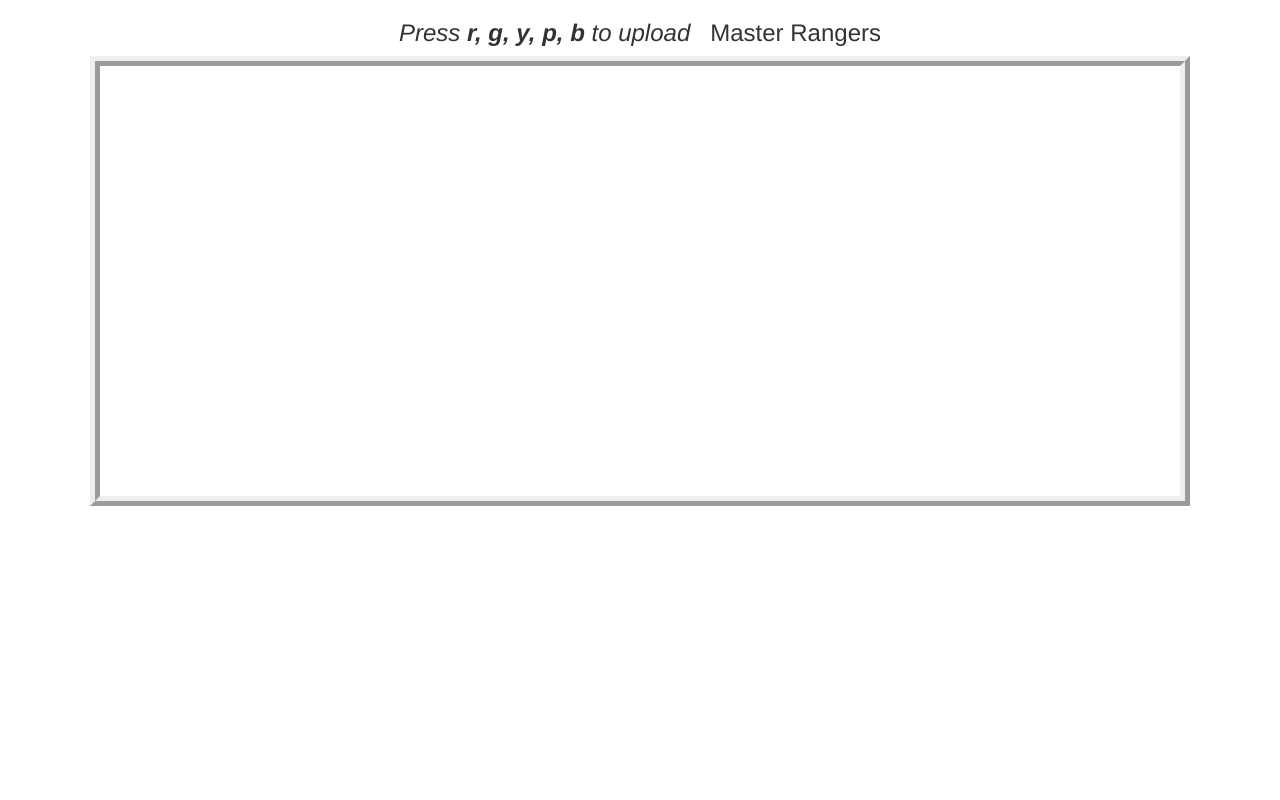
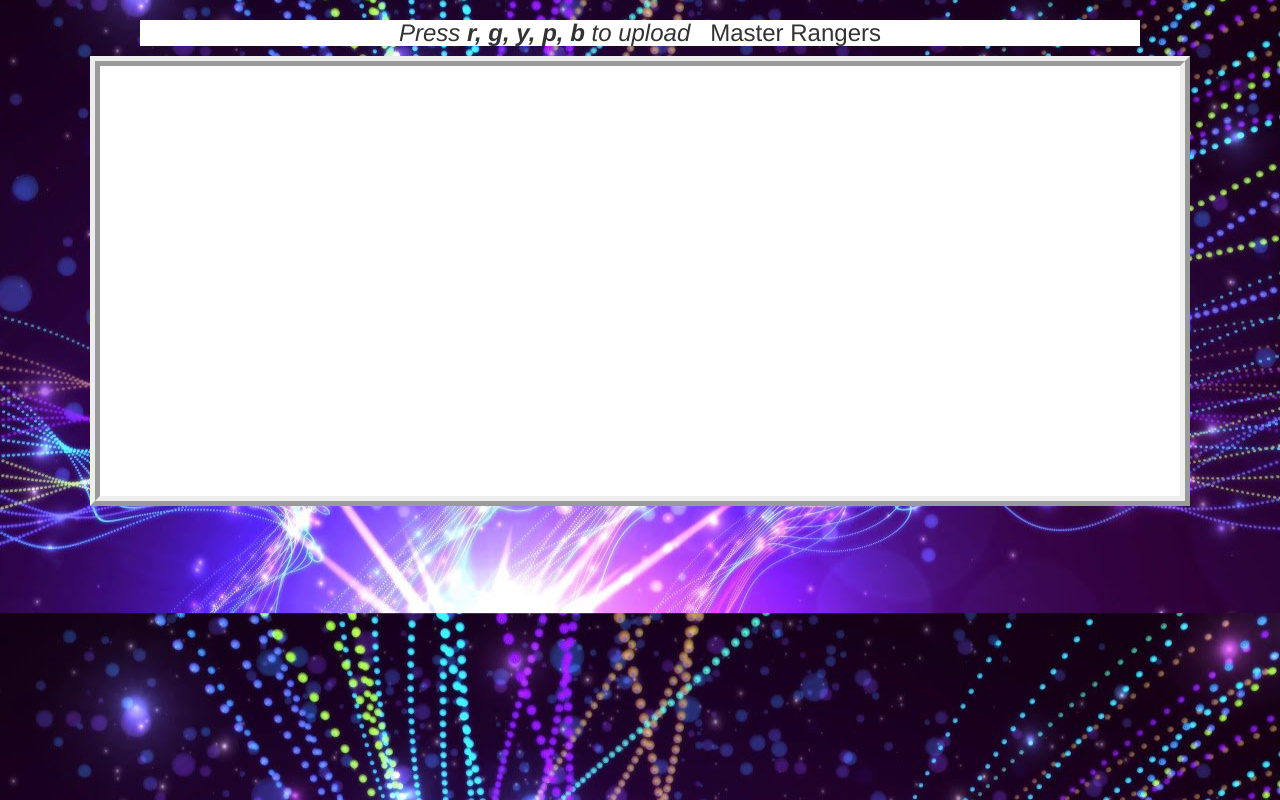
Before and after one commit to omiipatel22/Master-Rangers, a plain HTML site: page index.html in a window 1280 px wide. Drawn offline with nearby package versions, Linux system fonts and the light colour scheme.

Commit message:
Add files via upload

```diff
--- a/style.css
+++ b/style.css
@@ -1,4 +1,4 @@
-.body_backgorund
+.body_background
 {
     background-image:url(backg.jpg);
     background-position:center;
```
